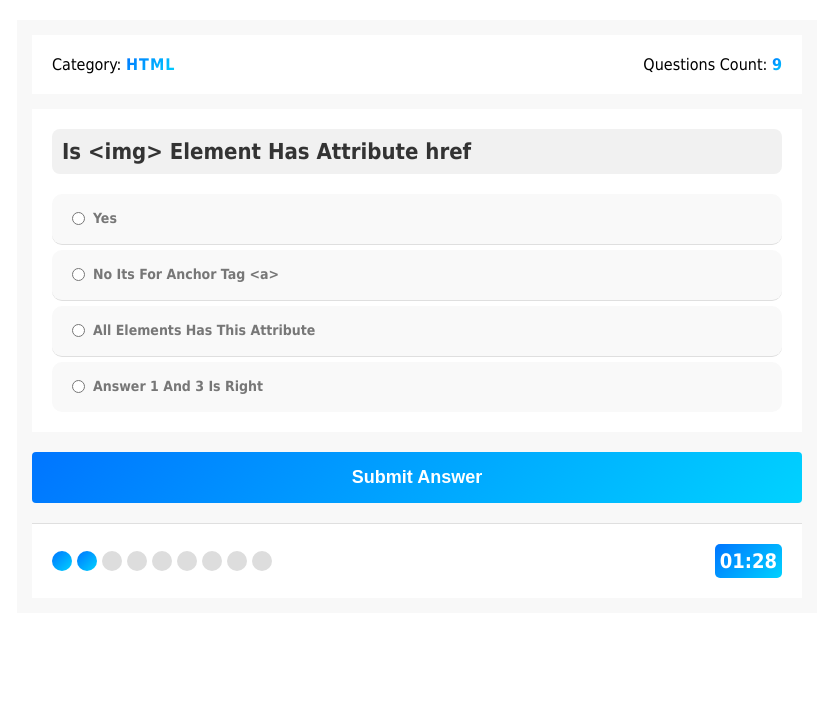
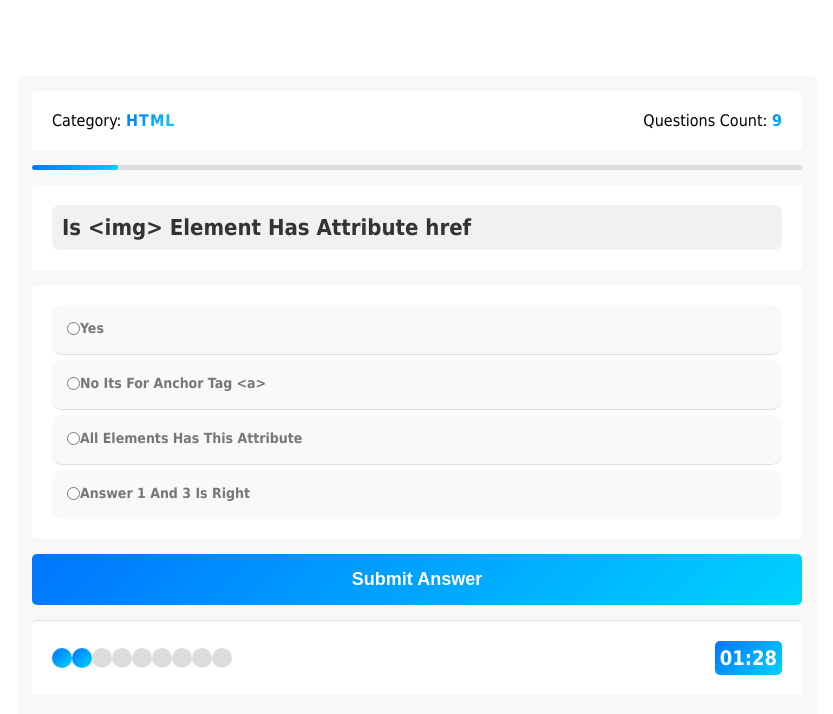
Before and after one commit to OmarEiissa/--------------------Quiz-Application, a plain HTML site: page index.html in a window 1280 px wide. Both pictures are taken after a click on the button "Submit Answer". Shown: the whole page, without its empty margins (223-1056 px from the left). Drawn offline with Linux system fonts and the light colour scheme.

Commit message:
add Progress Bar, edit for all style

```diff
--- a/css/main.css
+++ b/css/main.css
@@ -1,17 +1,25 @@
 * {
   box-sizing: border-box;
+  margin: 0;
+  border-radius: 5px;
 }
 
 body {
   font-family: Tahoma, Arial;
+  height: 100vh;
+  display: flex;
+  align-items: center;
+  justify-content: center;
 }
 
 .quiz-app {
-  margin: 20px auto;
   width: 90%;
   max-width: 800px;
   background-color: #f8f8f8;
   padding: 15px;
+  display: flex;
+  flex-direction: column;
+  gap: 15px;
 }
 
 .quiz-app .quiz-info {
@@ -46,14 +54,28 @@ body {
   color: transparent;
 }
 
+.quiz-app .progress-bar {
+  background-color: #ddd;
+  border-radius: 5px;
+  height: 5px;
+  width: 100%;
+  overflow: hidden;
+}
+
+.quiz-app .progress {
+  height: 100%;
+  background: linear-gradient(135deg, #0075ff, #00d2ff);
+  width: 0%;
+  transition: width 0.4s ease;
+  border-radius: inherit;
+}
+
 .quiz-app .quiz-area {
   background-color: #fff;
   padding: 20px;
-  margin-top: 15px;
 }
 
 .quiz-app .quiz-area h2 {
-  margin: 0;
   color: #333;
   font-size: 22px;
   font-weight: bold;
@@ -64,7 +86,7 @@ body {
 
 .quiz-app .answers-area {
   background-color: #fff;
-  padding: 0 20px 20px;
+  padding: 20px;
   display: flex;
   flex-direction: column;
   align-items: center;
@@ -101,7 +123,6 @@ body {
   font-weight: bold;
   font-size: 14px;
   color: #777;
-  margin-left: 5px;
   position: relative;
   top: -2px;
 }
@@ -116,8 +137,7 @@ body {
   font-weight: bold;
   font-size: 18px;
   cursor: pointer;
-  border-radius: 4px;
-  margin: 20px auto;
+  border-radius: 5px;
   outline: none;
   transition: opacity 0.3s ease, transform 0.3s ease;
 }
@@ -149,7 +169,6 @@ body {
   width: 20px;
   height: 20px;
   background-color: #ddd;
-  margin-right: 5px;
   border-radius: 50%;
 }
 
--- a/index.html
+++ b/index.html
@@ -6,16 +6,19 @@
     <link rel="stylesheet" href="css/main.css" />
 
     <!-- favicon -->
-    <link rel="icon" type="image/png" href="img/faviconLogo.png">
+    <link rel="icon" type="image/png" href="img/faviconLogo.png" />
 
     <title>Quiz App</title>
   </head>
   <body>
     <div class="quiz-app">
-
       <div class="quiz-info">
         <div class="category">Category: <span>HTML</span></div>
         <div class="count">Questions Count: <span></span></div>
+      </div>
+
+      <div class="progress-bar">
+        <div class="progress"></div>
       </div>
 
       <div class="quiz-area"></div>
@@ -31,7 +34,6 @@
       </div>
 
       <div class="results"></div>
-
     </div>
     <script src="js/main.js"></script>
   </body>
--- a/js/main.js
+++ b/js/main.js
@@ -7,6 +7,7 @@ let answersArea = document.querySelector(".answers-area");
 let submitButton = document.querySelector(".submit-button");
 let resultsContainer = document.querySelector(".results");
 let countDownElement = document.querySelector(".countdown");
+let progressBar = document.querySelector(".progress-bar");
 
 // Set Options
 let currentIndex = 0;
@@ -44,6 +45,9 @@ function getQuestions() {
 
         // Add Question Data
         addQuestionData(questionsObject[currentIndex], qCount);
+
+        // Update Progress Bar
+        updateProgressBar();
 
         // Handle Bullets Class
         handleBullets();
@@ -166,6 +170,7 @@ function showResults(count) {
     answersArea.remove();
     submitButton.remove();
     bullets.remove();
+    progressBar.remove();
 
     if (rightAnswer > (count / 2 && rightAnswer < count)) {
       theResults = `<span class = "good">Good</span>, ${rightAnswer} From ${count} Is Good`;
@@ -208,6 +213,7 @@ function countDown(duration, count) {
         answersArea.remove();
         submitButton.remove();
         bullets.remove();
+        progressBar.remove();
 
         let timeOutMessage = `<span class='bad'>Time's up!</span> You didn't finish in time. You answered ${rightAnswer} out of ${count} questions.`;
         resultsContainer.innerHTML = timeOutMessage;
@@ -218,3 +224,8 @@ function countDown(duration, count) {
     }, 1000);
   }
 }
+
+function updateProgressBar() {
+  let progress = (currentIndex / countSpan.innerHTML) * 100; // حساب النسبة المئوية
+  document.querySelector(".progress").style.width = `${progress}%`; // تحديث عرض شريط التقدم
+}
```
